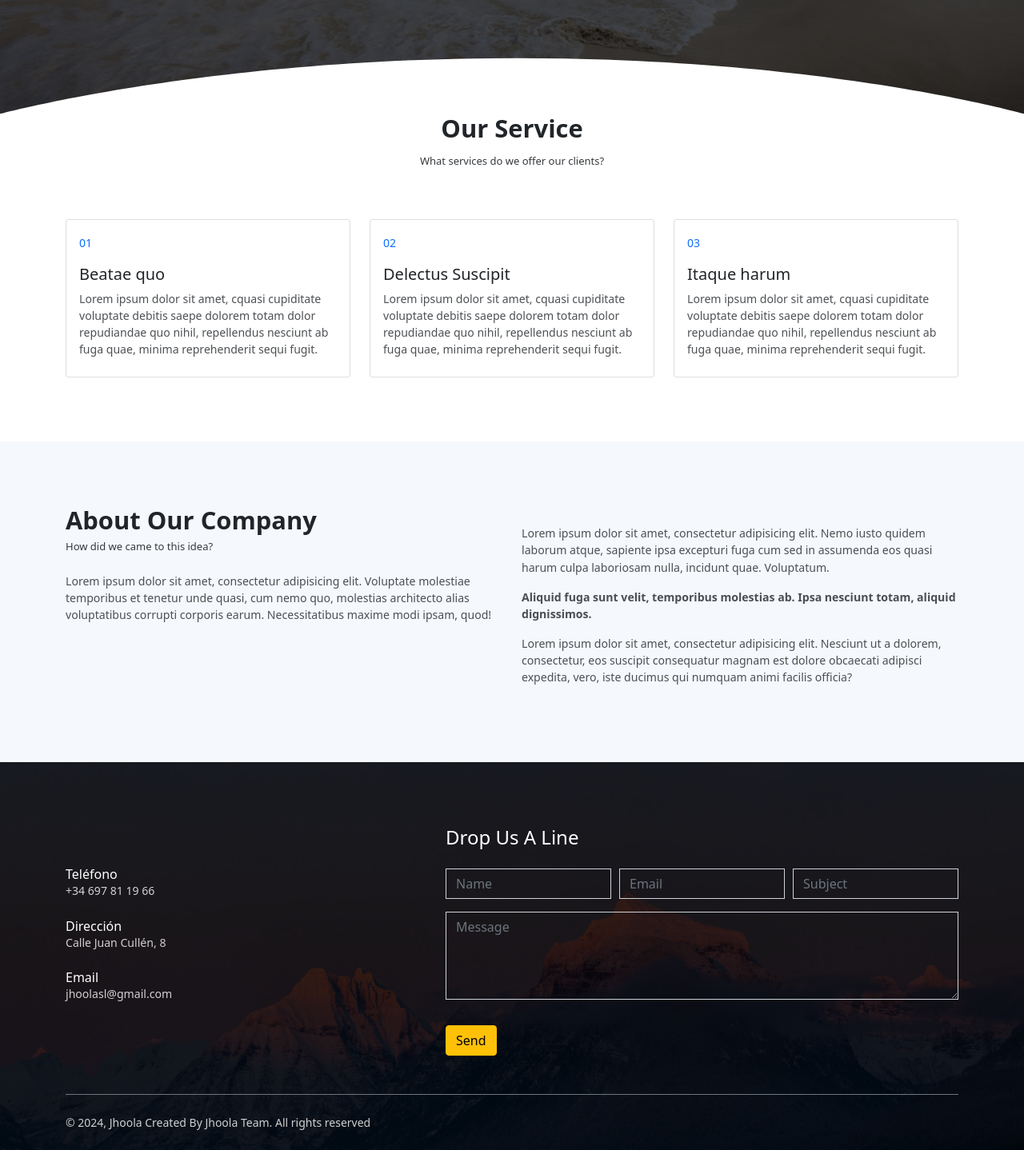
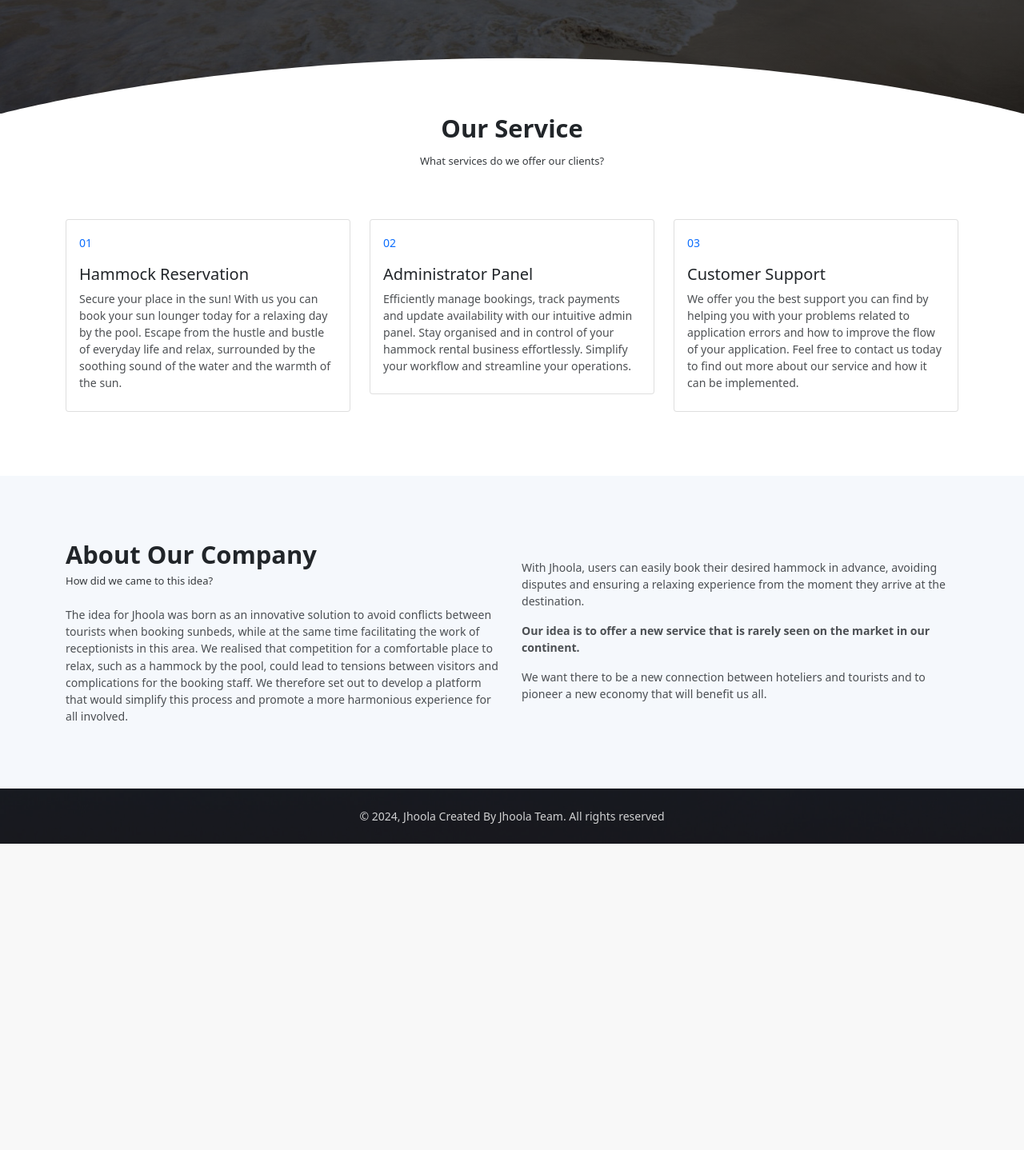
Before and after one commit to TheReported/jhoola, a Django app: page / in a window 1280 px wide. Shown: the part 982-2420 px from the top of the page at 80% size. After the commit the page ends 2037 px from the top, so only its background shows below. Run offline with Django 5.2, Linux system fonts and the light colour scheme; data comes from the database, SQL or seed files in the repository; parts of the project's set-up code (start-up, migrations or seed data) failed here and were passed over; some libraries are stand-ins or nearby versions.

Commit message:
Changes on main.html

```diff
--- a/src/app/back-end/hotel/templates/main.html
+++ b/src/app/back-end/hotel/templates/main.html
@@ -60,8 +60,8 @@
                     <div class="card mb-4 mb-md-0">
                         <div class="card-body">
                             <small class="text-primary font-weight-bold">01</small>
-                            <h5 class="card-title mt-3"> Beatae quo <h5>
-                            <p class="mb-0">Lorem ipsum dolor sit amet, cquasi cupiditate voluptate debitis saepe dolorem totam dolor repudiandae quo nihil, repellendus nesciunt ab fuga quae, minima reprehenderit sequi fugit.</p>
+                            <h5 class="card-title mt-3">Hammock Reservation<h5>
+                            <p class="mb-0">Secure your place in the sun! With us you can book your sun lounger today for a relaxing day by the pool. Escape from the hustle and bustle of everyday life and relax, surrounded by the soothing sound of the water and the warmth of the sun.</p>
                         </div>
                     </div>
                 </div>
@@ -69,8 +69,8 @@
                     <div class="card mb-4 mb-md-0">
                         <div class="card-body">
                             <small class="text-primary font-weight-bold">02</small>
-                            <h5 class="card-title mt-3">Delectus Suscipit<h5>
-                            <p class="mb-0">Lorem ipsum dolor sit amet, cquasi cupiditate voluptate debitis saepe dolorem totam dolor repudiandae quo nihil, repellendus nesciunt ab fuga quae, minima reprehenderit sequi fugit.</p>
+                            <h5 class="card-title mt-3">Administrator Panel<h5>
+                            <p class="mb-0">Efficiently manage bookings, track payments and update availability with our intuitive admin panel. Stay organised and in control of your hammock rental business effortlessly. Simplify your workflow and streamline your operations.</p>
                         </div>
                     </div>
                 </div>
@@ -78,8 +78,8 @@
                     <div class="card mb-4 mb-md-0">
                         <div class="card-body">
                             <small class="text-primary font-weight-bold">03</small>
-                            <h5 class="card-title mt-3">Itaque harum<h5>
-                            <p class="mb-0">Lorem ipsum dolor sit amet, cquasi cupiditate voluptate debitis saepe dolorem totam dolor repudiandae quo nihil, repellendus nesciunt ab fuga quae, minima reprehenderit sequi fugit.</p>
+                            <h5 class="card-title mt-3">Customer Support<h5>
+                            <p class="mb-0">We offer you the best support you can find by helping you with your problems related to application errors and how to improve the flow of your application. Feel free to contact us today to find out more about our service and how it can be implemented.</p>
                         </div>
                     </div>
                 </div>
@@ -93,15 +93,18 @@
                 <div class="col-md-6 pr-md-5 mb-0 mb-md-0">
                     <h6 class="section-title mb-0">About Our Company</h6>
                     <h6 class="section-subtitle mb-4">How did we came to this idea?</h6>
-                    <p class="mb-0">Lorem ipsum dolor sit amet, consectetur adipisicing elit. Voluptate molestiae temporibus et tenetur unde quasi, cum nemo quo, molestias architecto alias voluptatibus corrupti corporis earum. Necessitatibus maxime modi ipsam, quod!</p>
+                    <p class="mb-0">The idea for Jhoola was born as an innovative solution to avoid conflicts between tourists when booking sunbeds, while at the same time facilitating the work of receptionists in this area. We realised that competition for a comfortable place to relax, such as a hammock by the pool, could lead to tensions between visitors and complications for the booking staff. We therefore set out to develop a platform that would simplify this process and promote a more harmonious experience for all involved.
+                    </p>
                 </div>
                 <div class="col-md-6 pl-md-5">
                     <div class="row">
                         <div class="col-12 mt-4">
-                            <p>Lorem ipsum dolor sit amet, consectetur adipisicing elit. Nemo iusto quidem laborum atque, sapiente ipsa excepturi fuga cum sed in assumenda eos quasi harum culpa laboriosam nulla, incidunt quae. Voluptatum.</p>
-                            <p><b>Aliquid fuga sunt velit, temporibus molestias ab. Ipsa nesciunt totam, aliquid dignissimos.</b><br>
+                            <p>With Jhoola, users can easily book their desired hammock in advance, avoiding disputes and ensuring a relaxing experience from the moment they arrive at the destination.</p>
+                            <p><b>Our idea is to offer a new service that is rarely seen on the market in our continent.
+                            </b><br>
                             </p>
-                            <p>Lorem ipsum dolor sit amet, consectetur adipisicing elit. Nesciunt ut a dolorem, consectetur, eos suscipit consequatur magnam est dolore obcaecati adipisci expedita, vero, iste ducimus qui numquam animi facilis officia?</p>
+                            <p>We want there to be a new connection between hoteliers and tourists and to pioneer a new economy that will benefit us all.
+                            </p>
                         </div>
                     </div>
                 </div>
@@ -109,48 +112,8 @@
         </div>
     </section>
 
-    <section id="contact" class="section has-img-bg pb-0">
-        <div class="container">
-            <div class="row align-items-center">
-                <div class="col-md-5 my-3">
-                    <h6 class="mb-0">Teléfono</h6>
-                    <p class="mb-4">+34 697 81 19 66</p>
-
-                    <h6 class="mb-0">Dirección</h6>
-                    <p class="mb-4">Calle Juan Cullén, 8</p>
-
-                    <h6 class="mb-0">Email</h6>
-                    <p class="mb-0">jhoolasl@gmail.com</p>
-                    <p></p>
-                </div>
-                <div class="col-md-7">
-                    <form action="send_mail.php" method="post">
-                        <h4 class="mb-4">Drop Us A Line</h4>
-                        <div class="form-row">
-                            <div class="form-group col-sm-4">
-                                <input type="text" class="form-control text-white rounded-0 bg-transparent" name="name" placeholder="Name">
-                            </div>
-                            <div class="form-group col-sm-4">
-                                <input type="email" class="form-control text-white rounded-0 bg-transparent" name="Email" placeholder="Email">
-                            </div>
-                            <div class="form-group col-sm-4">
-                                <input type="text" class="form-control text-white rounded-0 bg-transparent" name="subject" placeholder="Subject">
-                            </div>
-                            <div class="form-group col-12">
-                                <textarea name="message" id="" cols="30" rows="4" class="form-control text-white rounded-0 bg-transparent" placeholder="Message"></textarea>
-
-                            </div>
-                            <div class="form-group col-12 mb-0">
-                                <button type="submit" class="btn btn-warning rounded w-md mt-3">Send</button>
-                            </div>
-                        </div>
-                    </form>
-                </div>
-            </div>
-            <footer class="mt-5 py-4 border-top border-secondary">
+    <section id="contact" class="section has-img-bg py-4 pt-4 pb-4 border-secondary text-center">
                 <p class="mb-0 small">&copy; 2024, Jhoola Created By Jhoola Team.</a> All rights reserved </p>
-            </footer>
-        </div>
     </section>
     <script src="https://code.jquery.com/jquery-3.6.0.min.js"></script>
     <script src="https://maxcdn.bootstrapcdn.com/bootstrap/4.5.2/js/bootstrap.min.js"></script>
```
